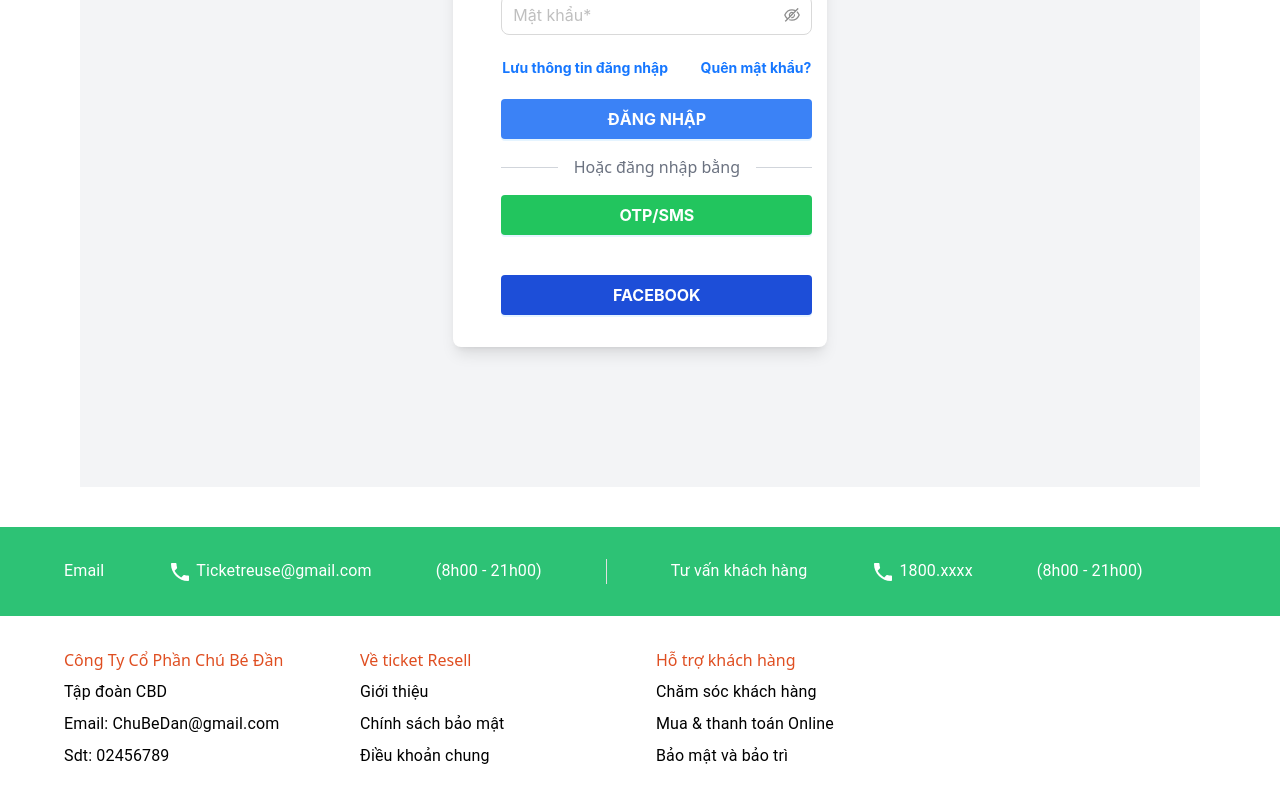
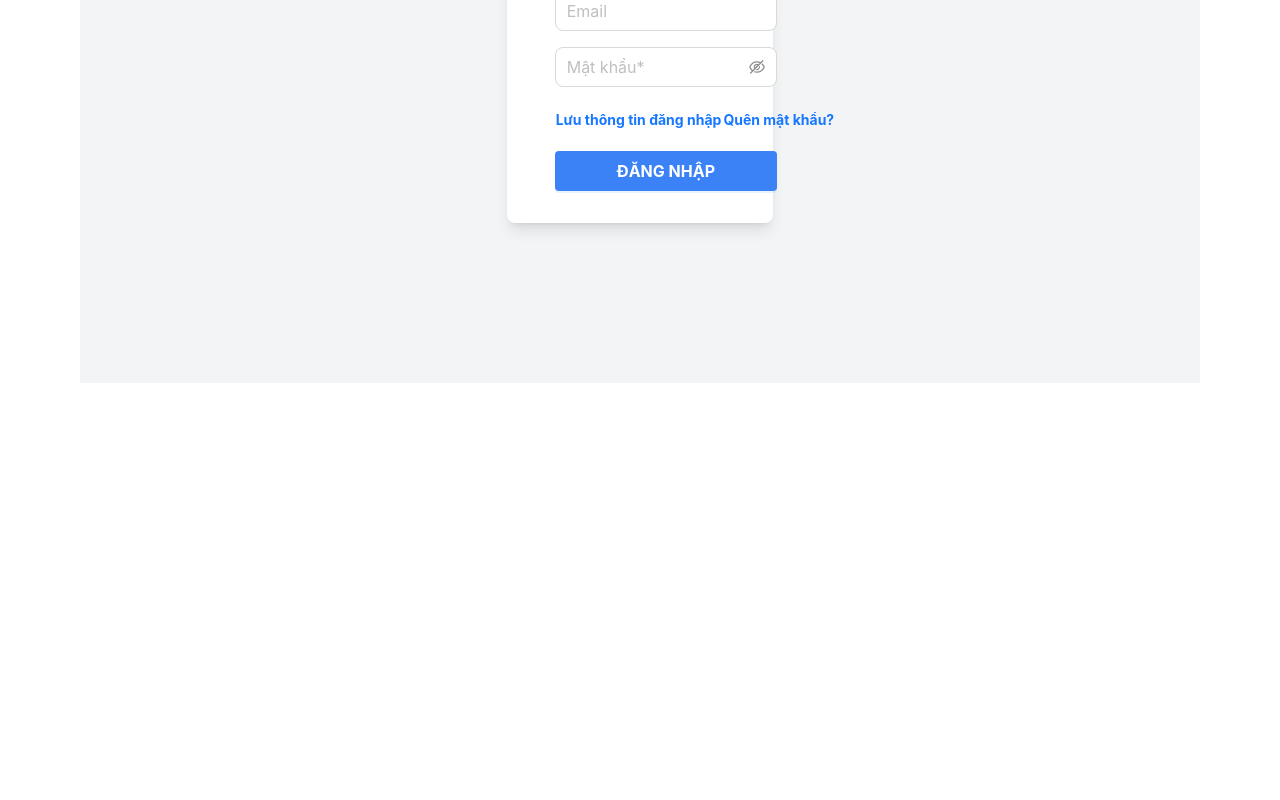
Before and after one commit to DatVX02/SWD392, a React (Vite) app in the folder be-be/BeBe-MilkStore/: page /login in a window 1280 px wide. Shown: the part 481-1281 px from the top of the page. After the commit the page ends 904 px from the top, so only its background shows below. Built offline with nearby package versions, Linux system fonts and the light colour scheme.

Commit message:
update login

```diff
--- a/be-be/BeBe-MilkStore/src/App.jsx
+++ b/be-be/BeBe-MilkStore/src/App.jsx
@@ -81,7 +81,7 @@ function App() {
               <>
                 <Header />
                 <Login />
-                <Footer />
+                {/* <Footer /> */}
               </>
             }
           />
@@ -101,7 +101,7 @@ function App() {
               <>
                 <Header />
                 <Register />
-                <Footer />
+                {/* <Footer /> */}
               </>
             }
           />
--- a/be-be/BeBe-MilkStore/src/components/Login.jsx
+++ b/be-be/BeBe-MilkStore/src/components/Login.jsx
@@ -54,14 +54,14 @@ export default function Login() {
 
   return (
     <div className="px-20 my-10 bg-white">
-      <div className="flex justify-center items-center">
+      {/* <div className="flex justify-center items-center">
         <img
           className="absolute z-0 top-[180px]"
           src="./public/assets/images/image 83.png"
           alt="login"
         />
-      </div>
-      <div className="flex justify-center items-center h-screen bg-gray-100 ">
+      </div> */}
+      <div className="flex justify-center items-center h-lg p-40 bg-gray-100 ">
         <div className="bg-white rounded-lg shadow-lg w-1/3 z-10">
           <div className="flex">
             <div className="w-1/2 text-center py-6 bg-yellow-400 rounded-s-md">
@@ -106,25 +106,25 @@ export default function Login() {
             >
               ĐĂNG NHẬP
             </Button>
-            <div className="flex items-center my-4">
+            {/* <div className="flex items-center my-4">
               <div className="flex-grow border-t border-gray-300"></div>
               <span className="mx-4 text-gray-500">Hoặc đăng nhập bằng</span>
               <div className="flex-grow border-t border-gray-300"></div>
-            </div>
-            <Button
+            </div> */}
+            {/* <Button
               type="primary"
               className="w-full bg-green-500 text-white font-bold py-2 rounded mb-10"
               size="large"
             >
               OTP/SMS
-            </Button>
-            <Button
+            </Button> */}
+            {/* <Button
               type="primary"
               className="w-full bg-blue-700 text-white font-bold py-2 rounded"
               size="large"
             >
               FACEBOOK
-            </Button>
+            </Button> */}
           </div>
         </div>
       </div>
--- a/be-be/BeBe-MilkStore/src/components/OrderDetailForUser.jsx
+++ b/be-be/BeBe-MilkStore/src/components/OrderDetailForUser.jsx
@@ -73,7 +73,7 @@ export default function OrderDetails() {
     key: index.toString(),
     productName: item.productId.name,
     quantity: item.quantity,
-    total: `${item.productId.regular_price * item.quantity} VND`,
+    total: `${item.productId.regular_price * item.quantity}VND`,
   }));
 
   let voucherInfo = null;
--- a/be-be/BeBe-MilkStore/src/components/Register.jsx
+++ b/be-be/BeBe-MilkStore/src/components/Register.jsx
@@ -64,14 +64,14 @@ export default function Register() {
 
   return (
     <div className="px-20 my-10 bg-white">
-      <div className="flex justify-center items-center">
-        <img
-          className="absolute z-0 top-[180px]"
-          src="./public/assets/images/image 83.png"
-          alt="login"
-        />
-      </div>
-      <div className="flex justify-center items-center h-screen bg-gray-100 mt-20">
+        {/* <div className="flex justify-center items-center">
+          <img
+            className="absolute z-0 top-[180px]"
+            src="./public/assets/images/image 83.png"
+            alt="login"
+          />
+        </div> */}
+      <div className="flex justify-center items-center p-16 bg-gray-100 mt-20">
         <div className="bg-white rounded-lg shadow-lg w-1/3 z-10">
           <div className="flex">
             <Link
@@ -142,7 +142,7 @@ export default function Register() {
             >
               ĐĂNG KÝ
             </Button>
-            <div className="flex items-center my-4 w-full">
+            {/* <div className="flex items-center my-4 w-full">
               <div className="flex-grow border-t border-gray-300"></div>
               <span className="mx-4 text-gray-500">Hoặc đăng nhập bằng</span>
               <div className="flex-grow border-t border-gray-300"></div>
@@ -160,7 +160,7 @@ export default function Register() {
               size="large"
             >
               FACEBOOK
-            </Button>
+            </Button> */}
           </div>
         </div>
       </div>
```
